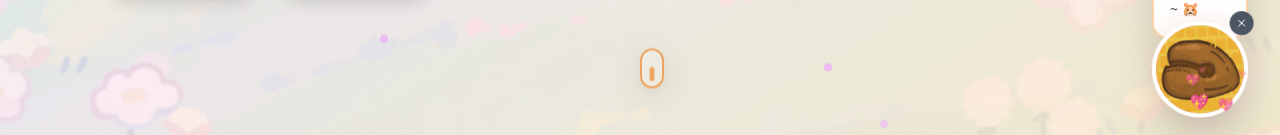
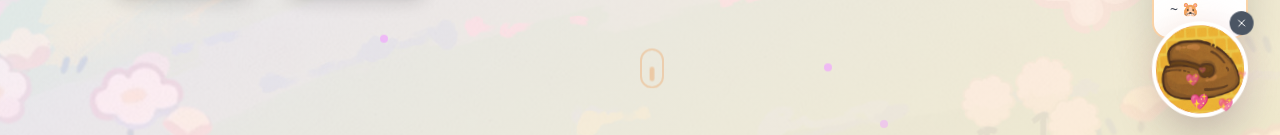
Before and after one commit to junejuneli/bongbongcapy, a React (Vite) app: page / in a window 1280 px wide. Shown: the part 649-784 px from the top of the page. Built offline with nearby package versions, Linux system fonts and the light colour scheme; a web font is replaced by a local one.

Commit message:
style: reduce opacity of scroll indicator for more subtle appearance - border opacity: 60% - background opacity: 70% - glass morphism opacity: 50% - animation opacity range: 40%-80%

```diff
--- a/src/components/Hero.tsx
+++ b/src/components/Hero.tsx
@@ -258,7 +258,7 @@ const Hero = () => {
         className="absolute bottom-8 sm:bottom-12 lg:bottom-16 left-1/2 transform -translate-x-1/2 z-20"
         animate={{
           y: [0, 8, 0],
-          opacity: [0.7, 1, 0.7]
+          opacity: [0.4, 0.8, 0.4]
         }}
         transition={{
           duration: 3,
@@ -266,9 +266,9 @@ const Hero = () => {
           ease: "easeInOut"
         }}
       >
-        <div className="w-6 h-10 border-2 border-capy-400 rounded-full flex justify-center glass-morphism">
-          <motion.div
-            className="w-1 h-3 bg-capy-400 rounded-full mt-2"
+        <div className="w-6 h-10 border-2 border-capy-400/60 rounded-full flex justify-center glass-morphism/50">
+                      <motion.div
+              className="w-1 h-3 bg-capy-400/70 rounded-full mt-2"
             animate={{
               y: [0, 10, 0],
               scale: [1, 1.2, 1]
```
